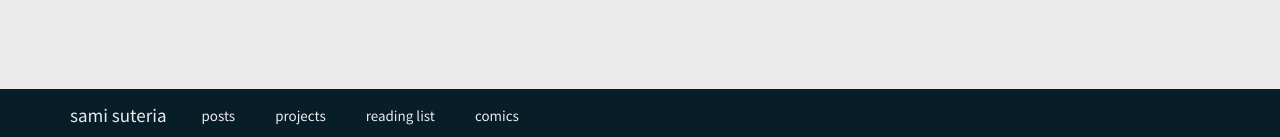
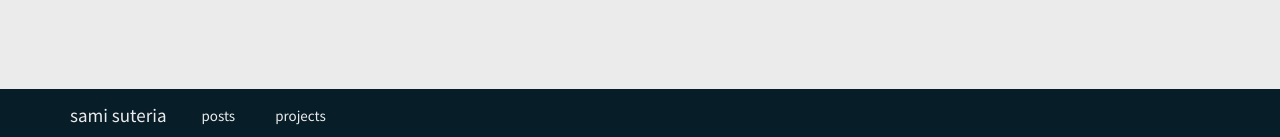
Before and after one commit to samisuteria/samisuteria.github.io, a Jekyll site: the page built from index.md, in a window 1280 px wide. Shown: the part 760-897 px from the top of the page. Built offline with Jekyll 4.4.1, drawn with Linux system fonts in a browser that asks for light colours; nearby versions of some CDN libraries.

Commit message:
update navigation

```diff
--- a/_includes/navigation.html
+++ b/_includes/navigation.html
@@ -15,8 +15,8 @@
     <ul class="nav navbar-nav">
     		<li><a href="./posts">posts</a></li>
         <li><a href="/projects">projects</a></li>
-        <li><a href="./readinglist">reading list</a></li>
-        <li><a href="./comics">comics</a></li>
+        <!-- <li><a href="./readinglist">reading list</a></li> -->
+        <!-- <li><a href="./comics">comics</a></li> -->
         <!--<li><a href="/aboutme">About Me</a></li>-->
     </ul>
 </div><!-- /.navbar-collapse -->
```
